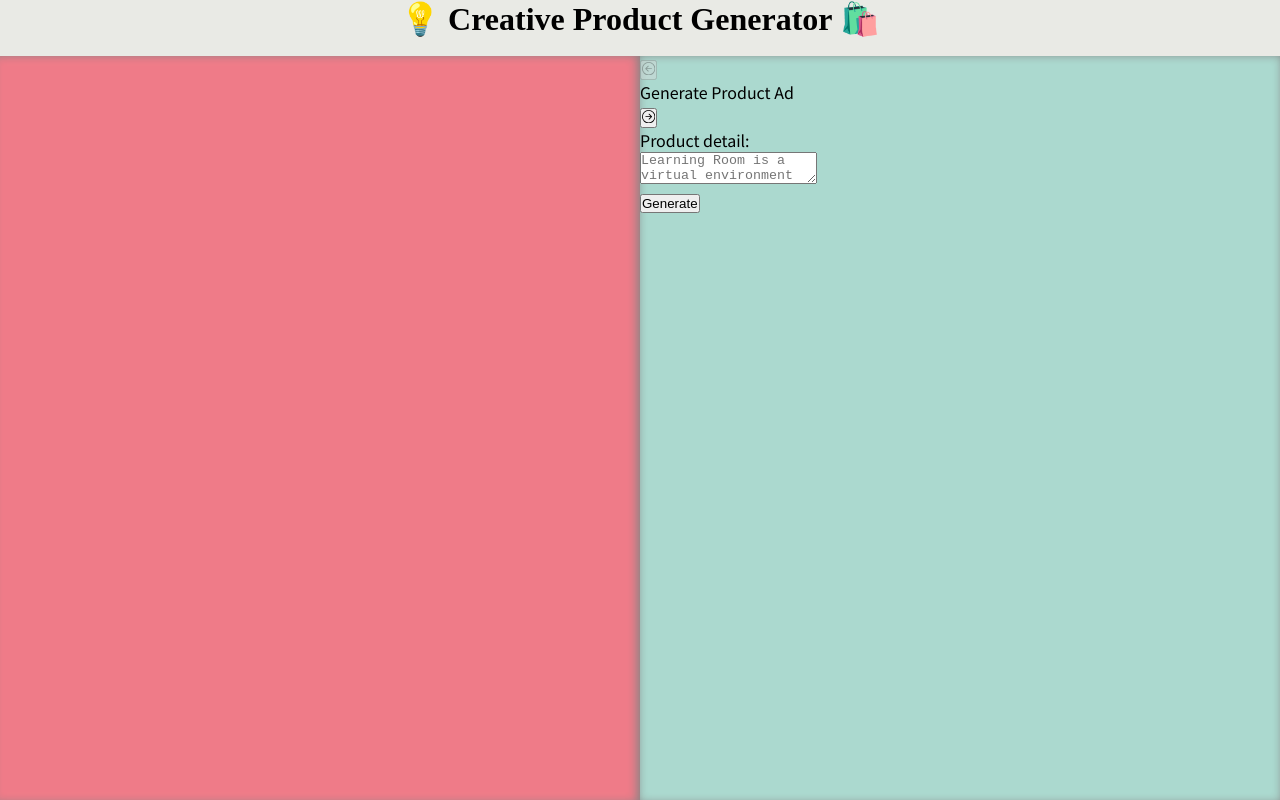
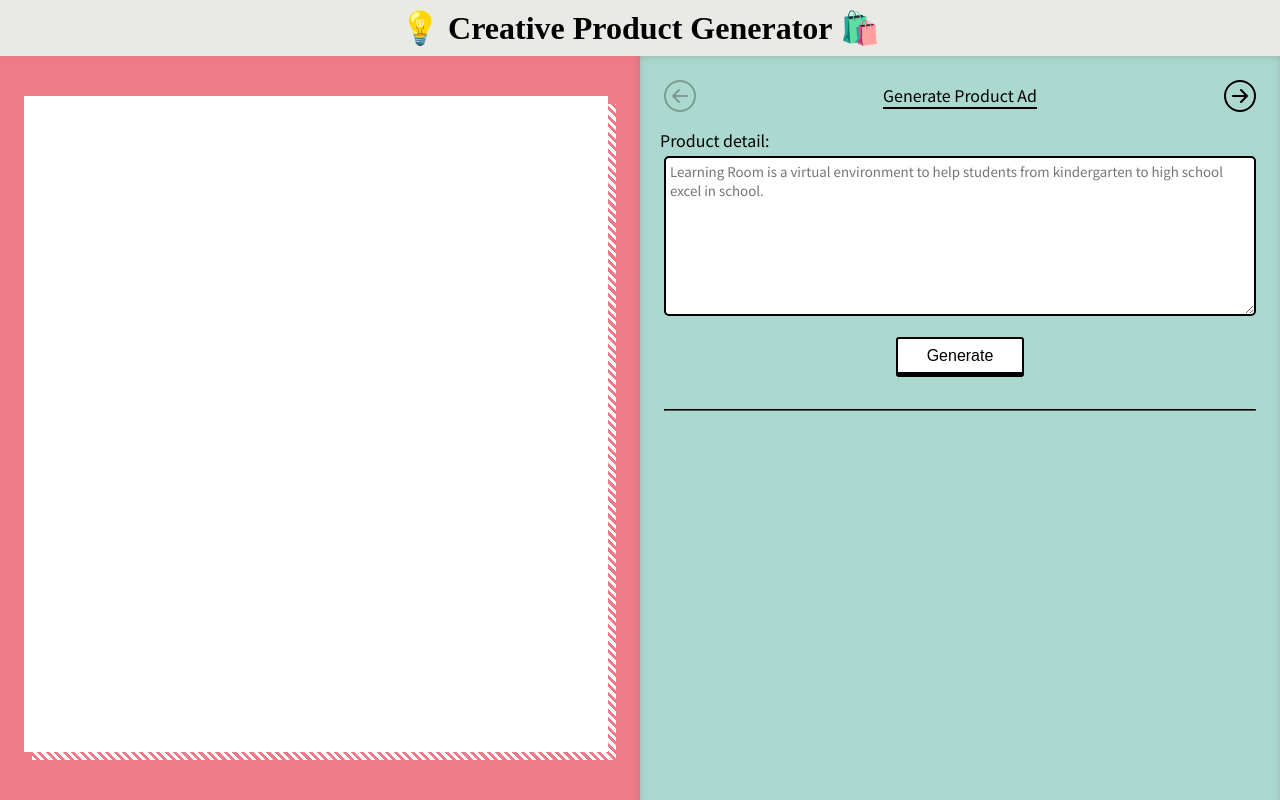
Before and after one commit to MahoMori/product-generator, a React (Create React App) app: page / in a window 1280 px wide. Built offline with nearby package versions, Linux system fonts and the light colour scheme; a web font is replaced by a local one.

Commit message:
styled productAdPanel and produtNamePanel

```diff
--- a/src/App.style.ts
+++ b/src/App.style.ts
@@ -1,13 +1,23 @@
 import styled from "styled-components";
 import { color, Section } from "./assets/style/styleVariables";
 
+import { device } from "./assets/style/screenSize";
+
 export const Header = styled.header`
   width: 100%;
-  height: 7vh;
+  height: auto;
+
+  display: flex;
+  justify-content: center;
+  align-items: center;
 
   background-color: ${color.platinum};
 
   text-align: center;
+
+  @media ${device.tablet} {
+    height: 7vh;
+  }
 
   & h1 {
     font-family: "MuseoModerno", cursive;
@@ -15,16 +25,25 @@ export const Header = styled.header`
 `;
 
 export const Main = styled.main`
-  display: flex;
+  display: grid;
+  grid-template-rows: repeat(2, 1fr);
   width: 100%;
-  height: 93vh;
+  height: 100vh;
 
-  background: pink;
+  overflow-x: clip;
+
+  @media ${device.tablet} {
+    display: flex;
+    height: 93vh;
+  }
 `;
 
 export const RightPanelSection = styled(Section)`
   position: relative;
-  overflow: hidden;
+
+  @media ${device.tablet} {
+    overflow: hidden;
+  }
 `;
 
 export const PanelParentDiv = styled.div<{ leftValue: string }>`
@@ -32,5 +51,5 @@ export const PanelParentDiv = styled.div<{ leftValue: string }>`
   width: 100%;
   height: 100%;
   left: ${(props) => (props.leftValue ? `${props.leftValue}%` : "0%")};
-  transition: left 1s;
+  transition: left 0.7s;
 `;
--- a/src/assets/style/styleVariables.ts
+++ b/src/assets/style/styleVariables.ts
@@ -1,4 +1,5 @@
 import styled from "styled-components";
+import { device } from "./screenSize";
 
 export const color = {
   green: "#ABD9CFff",
@@ -10,16 +11,64 @@ export const color = {
 };
 
 export const Section = styled.section`
-  width: 50%;
+  width: 100%;
   height: 100%;
+
+  @media ${device.tablet} {
+    width: 50%;
+  }
 `;
 
-export const PanelStyle = styled.div`
+export const RightPanelStyle = styled.div`
+  position: absolute;
+  padding: 1.5rem;
   width: 100%;
-  height: 100%;
+  min-height: 160%;
+
+  @media ${device.tablet} {
+    box-shadow: 0px 1px 10px -2px rgba(133, 133, 133, 0.55) inset;
+  }
 `;
 
-export const RightPanelStyle = styled(PanelStyle)`
-  position: absolute;
-  box-shadow: 0px 1px 10px -2px #858585 inset;
+// ----- form style -----
+export const FormStyle = styled.form`
+  /* width: 100%; */
+  padding: 1rem 0;
 `;
+
+export const TextareaStyle = styled.div`
+  & p {
+    margin: 0 0 0.25rem -0.25rem;
+  }
+
+  & textarea {
+    width: 100%;
+    height: 10rem;
+    border: solid 2px #000;
+    border-radius: 5px;
+    padding: 0.25rem;
+    font-family: "Noto Sans JP", sans-serif;
+    resize: vertical;
+  }
+`;
+
+export const GenerateButton = styled.button`
+  display: block;
+  width: 8rem;
+  height: 2.5rem;
+  background: #fff;
+  border: solid 2px #000;
+  border-radius: 3px;
+  font-size: 1rem;
+  margin: 1rem auto;
+  border-bottom: 5px solid #000;
+
+  &:active {
+    transform: translateY(4px);
+    border-bottom: 1px solid #562913;
+  }
+`;
+
+export const HrLine = styled.hr`
+  border-color: #000;
+`;
--- a/src/components/preview-panel/PreviewPanel.style.ts
+++ b/src/components/preview-panel/PreviewPanel.style.ts
@@ -1,8 +1,32 @@
 import styled from "styled-components";
-import { color, PanelStyle } from "../../assets/style/styleVariables";
+import { color } from "../../assets/style/styleVariables";
+import { device } from "../../assets/style/screenSize";
 
-export const PreviewPanelDiv = styled(PanelStyle)`
+export const PreviewPanelDiv = styled.div`
+  height: 100%;
+  width: 100%;
+  padding: 2.5rem 1.5rem;
+
   background-color: ${color.pink};
 
-  box-shadow: -5px 1px 10px -2px #858585 inset;
+  box-shadow: 0px -5px 5px -2px rgba(133, 133, 133, 0.3) inset,
+    0px 1px 10px -2px rgba(133, 133, 133, 0.55) inset;
+
+  @media ${device.tablet} {
+    box-shadow: -5px 1px 5px -2px rgba(133, 133, 133, 0.3) inset;
+  }
 `;
+
+export const PreviewCard = styled.div`
+  /* background-color: #fff; */
+  width: 100%;
+  height: 100%;
+  /* box-shadow: 2px 2px 6px 2px rgba(144, 144, 144, 0.55); */
+
+  padding: 1rem 1rem 1.5rem;
+  background: linear-gradient(135deg, #fff 0 100%),
+    repeating-linear-gradient(45deg, #fff 0px 3px, transparent 3px 6px);
+  background-repeat: no-repeat;
+  background-size: calc(100% - 0.5rem) calc(100% - 0.5rem);
+  background-position: 0 0, 0.5rem 0.5rem;
+`;
--- a/src/components/preview-panel/PreviewPanel.tsx
+++ b/src/components/preview-panel/PreviewPanel.tsx
@@ -1,7 +1,7 @@
 import React, { useContext } from "react";
 import { UserSelected } from "../../App";
 import { Section } from "../../assets/style/styleVariables";
-import { PreviewPanelDiv } from "./PreviewPanel.style";
+import { PreviewPanelDiv, PreviewCard } from "./PreviewPanel.style";
 
 const PreviewPanel = () => {
   const { userSelected } = useContext(UserSelected);
@@ -13,10 +13,10 @@ const PreviewPanel = () => {
           fontFamily: "'Hind Siliguri', sans-serif",
         }}
       >
-        <div>
+        <PreviewCard>
           <p>{userSelected.name}</p>
           <p>{userSelected.ad}</p>
-        </div>
+        </PreviewCard>
       </PreviewPanelDiv>
     </Section>
   );
--- a/src/components/product-ad/ProductAd.tsx
+++ b/src/components/product-ad/ProductAd.tsx
@@ -11,6 +11,12 @@ import ProductAdList from "./ProductAdList";
 import RightPanelArrows from "../right-panel-arrows/RightPanelArrows";
 import { ProductAdDiv } from "./ProductAd.style";
 import { addGeneratedAd } from "../../redux/generatedTextSlice";
+import {
+  FormStyle,
+  TextareaStyle,
+  GenerateButton,
+  HrLine,
+} from "../../assets/style/styleVariables";
 
 const ProductAd = () => {
   const dispatch = useDispatch();
@@ -52,22 +58,26 @@ const ProductAd = () => {
     <ProductAdDiv>
       <RightPanelArrows panelTitle={"Generate Product Ad"} />
 
-      <form
+      <FormStyle
         onSubmit={(e) => {
           e.preventDefault();
           aiFetch(productAd, detailInput);
         }}
       >
-        <div>
+        <TextareaStyle>
           <p>Product detail:</p>
           <textarea
+            required
             onChange={(e) => setDetailInput(e.target.value)}
             placeholder="Learning Room is a virtual environment to help students from kindergarten to high school excel in school."
           ></textarea>
-        </div>
+        </TextareaStyle>
 
-        <button type="submit">Generate</button>
-      </form>
+        <GenerateButton type="submit">Generate</GenerateButton>
+      </FormStyle>
+
+      <HrLine />
+
       <div>
         {generatedTextState.ad.length > 0 &&
           generatedTextState.ad.map((ad: ObjectString) => (
--- a/src/components/product-name/ProductName.style.ts
+++ b/src/components/product-name/ProductName.style.ts
@@ -5,3 +5,22 @@ export const ProductNameDiv = styled(RightPanelStyle)`
   left: 100%;
   background-color: ${color.blue};
 `;
+
+export const SeedWordsStyle = styled.div`
+  & p {
+    margin: 0.5rem 0 0.25rem -0.25rem;
+  }
+
+  & input {
+    width: 100%;
+    height: 2rem;
+    border: solid 2px #000;
+    border-radius: 5px;
+    padding: 0 0.25rem;
+    font-family: "Noto Sans JP", sans-serif;
+  }
+
+  & *:nth-child(3) {
+    margin: 0.25rem 0;
+  }
+`;
--- a/src/components/product-name/ProductName.tsx
+++ b/src/components/product-name/ProductName.tsx
@@ -3,9 +3,15 @@ import { useDispatch, useSelector } from "react-redux";
 import { JsonObject, NameState } from "../../assets/interface";
 import { TStore } from "../../redux/store";
 import RightPanelArrows from "../right-panel-arrows/RightPanelArrows";
-import { ProductNameDiv } from "./ProductName.style";
+import { ProductNameDiv, SeedWordsStyle } from "./ProductName.style";
 import ProductNameList from "./ProductNameList";
 import { addGeneratedName } from "../../redux/generatedTextSlice";
+import {
+  FormStyle,
+  TextareaStyle,
+  GenerateButton,
+  HrLine,
+} from "../../assets/style/styleVariables";
 
 const ProductName = () => {
   const dispatch = useDispatch();
@@ -59,29 +65,31 @@ const ProductName = () => {
   return (
     <ProductNameDiv>
       <RightPanelArrows panelTitle={"Generate Product Name"} />
-      <form
+      <FormStyle
         onSubmit={(e) => {
           e.preventDefault();
           aiFetch(productName, descriptionInput, seedWordsInput);
         }}
       >
-        <div>
+        <TextareaStyle>
           <p>Product description:</p>
           <textarea
+            required
             placeholder="A pair of shoes that can fit any foot size."
             onChange={(e) => setDescriptionInput(e.target.value)}
           ></textarea>
-        </div>
+        </TextareaStyle>
 
-        <div>
+        <SeedWordsStyle>
           <p>Seed words:</p>
           <input
             type="text"
             placeholder="adaptable"
+            required
             onChange={(e) =>
               setSeedWordsInput((prev) => [e.target.value, prev[1], prev[2]])
             }
-          ></input>
+          />
           <input
             type="text"
             placeholder="fit"
@@ -96,9 +104,12 @@ const ProductName = () => {
               setSeedWordsInput((prev) => [prev[0], prev[1], e.target.value])
             }
           ></input>
-        </div>
-        <button type="submit">Generate</button>
-      </form>
+        </SeedWordsStyle>
+        <GenerateButton type="submit">Generate</GenerateButton>
+      </FormStyle>
+
+      <HrLine />
+
       <div>
         {generatedTextState.name.length > 0 &&
           generatedTextState.name.map((name: NameState) => (
--- /dev/null
+++ b/src/components/right-panel-arrows/RightPanelArrows.style.ts
@@ -0,0 +1,26 @@
+import styled from "styled-components";
+
+export const ArrowsDiv = styled.div`
+  display: flex;
+  justify-content: space-between;
+  align-items: center;
+
+  & button {
+    display: flex;
+    align-items: center;
+
+    background: none;
+    border: none;
+    font-size: 2rem;
+
+    cursor: pointer;
+  }
+`;
+
+export const PanelTitle = styled.div`
+  border-bottom: solid 2px #000;
+
+  & p {
+    /* font-size: 1.2rem; */
+  }
+`;
--- a/src/components/right-panel-arrows/RightPanelArrows.tsx
+++ b/src/components/right-panel-arrows/RightPanelArrows.tsx
@@ -3,12 +3,13 @@ import React, { useContext } from "react";
 import { BsArrowLeftCircle, BsArrowRightCircle } from "react-icons/bs";
 import { LeftValue } from "../../App";
 import { ObjectString } from "../../assets/interface";
+import { ArrowsDiv, PanelTitle } from "./RightPanelArrows.style";
 
 const RightPanelArrows = ({ panelTitle }: ObjectString) => {
   const { leftValue, setLeftValue } = useContext(LeftValue);
 
   return (
-    <div>
+    <ArrowsDiv>
       <button
         onClick={() => {
           setLeftValue((prev) => (parseInt(prev) + 100).toString());
@@ -19,9 +20,9 @@ const RightPanelArrows = ({ panelTitle }: ObjectString) => {
         <BsArrowLeftCircle />
       </button>
 
-      <div>
+      <PanelTitle>
         <p>{panelTitle}</p>
-      </div>
+      </PanelTitle>
 
       <button
         onClick={() => {
@@ -32,7 +33,7 @@ const RightPanelArrows = ({ panelTitle }: ObjectString) => {
       >
         <BsArrowRightCircle />
       </button>
-    </div>
+    </ArrowsDiv>
   );
 };
 
--- a/src/redux/generatedTextSlice.ts
+++ b/src/redux/generatedTextSlice.ts
@@ -18,12 +18,12 @@ export const generatedTextSlice = createSlice({
   reducers: {
     addGeneratedAd: (state, action: PayloadAction<ObjectString>) => {
       const { originalText, generatedText } = action.payload;
-      state.ad.push({ id: uuid(), originalText, generatedText });
+      state.ad.unshift({ id: uuid(), originalText, generatedText });
     },
 
     addGeneratedName: (state, action: PayloadAction<AddNamePayload>) => {
       const { description, seedWords, generatedText } = action.payload;
-      state.name.push({ id: uuid(), description, seedWords, generatedText });
+      state.name.unshift({ id: uuid(), description, seedWords, generatedText });
     },
   },
 });
```
